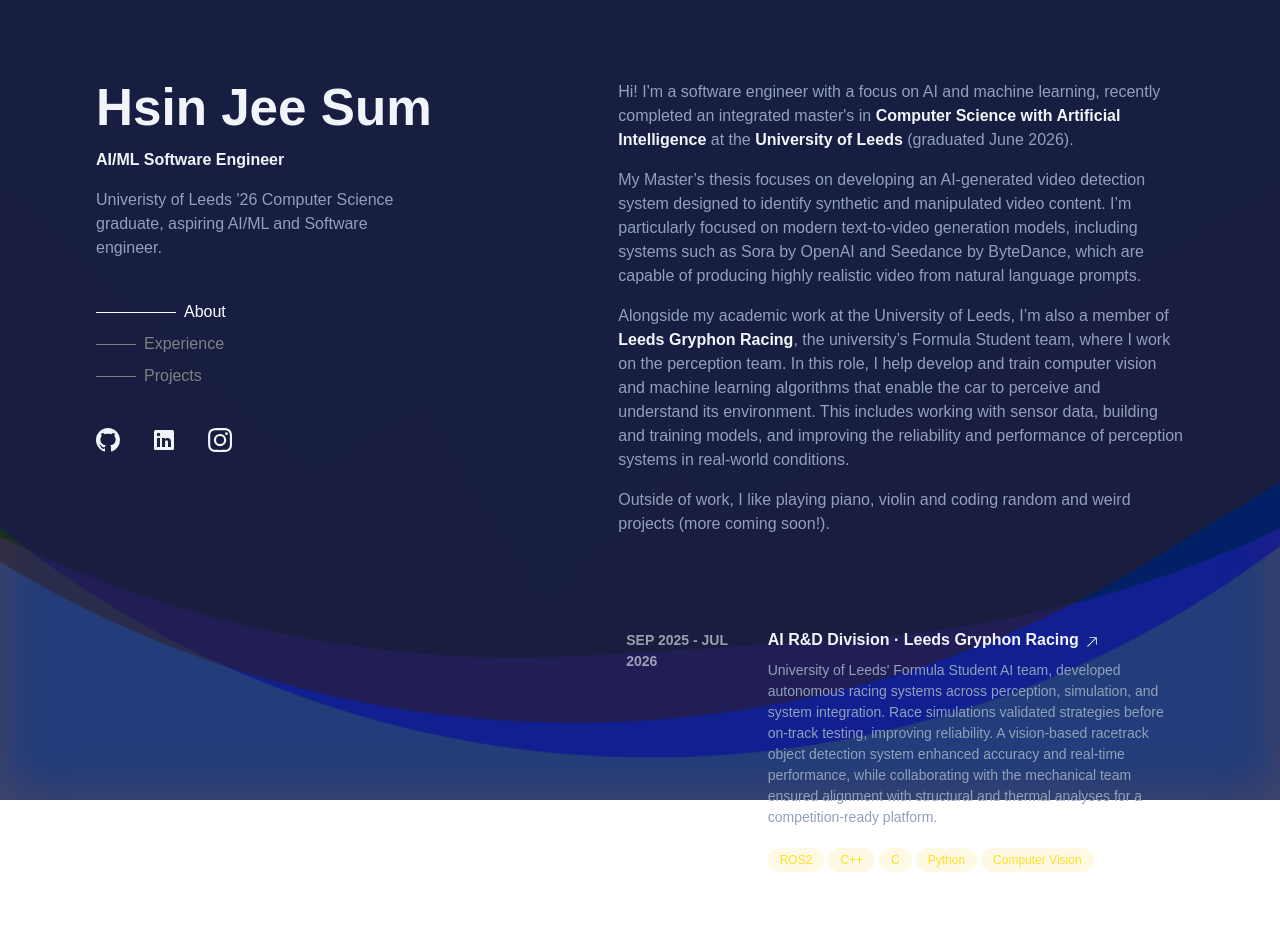
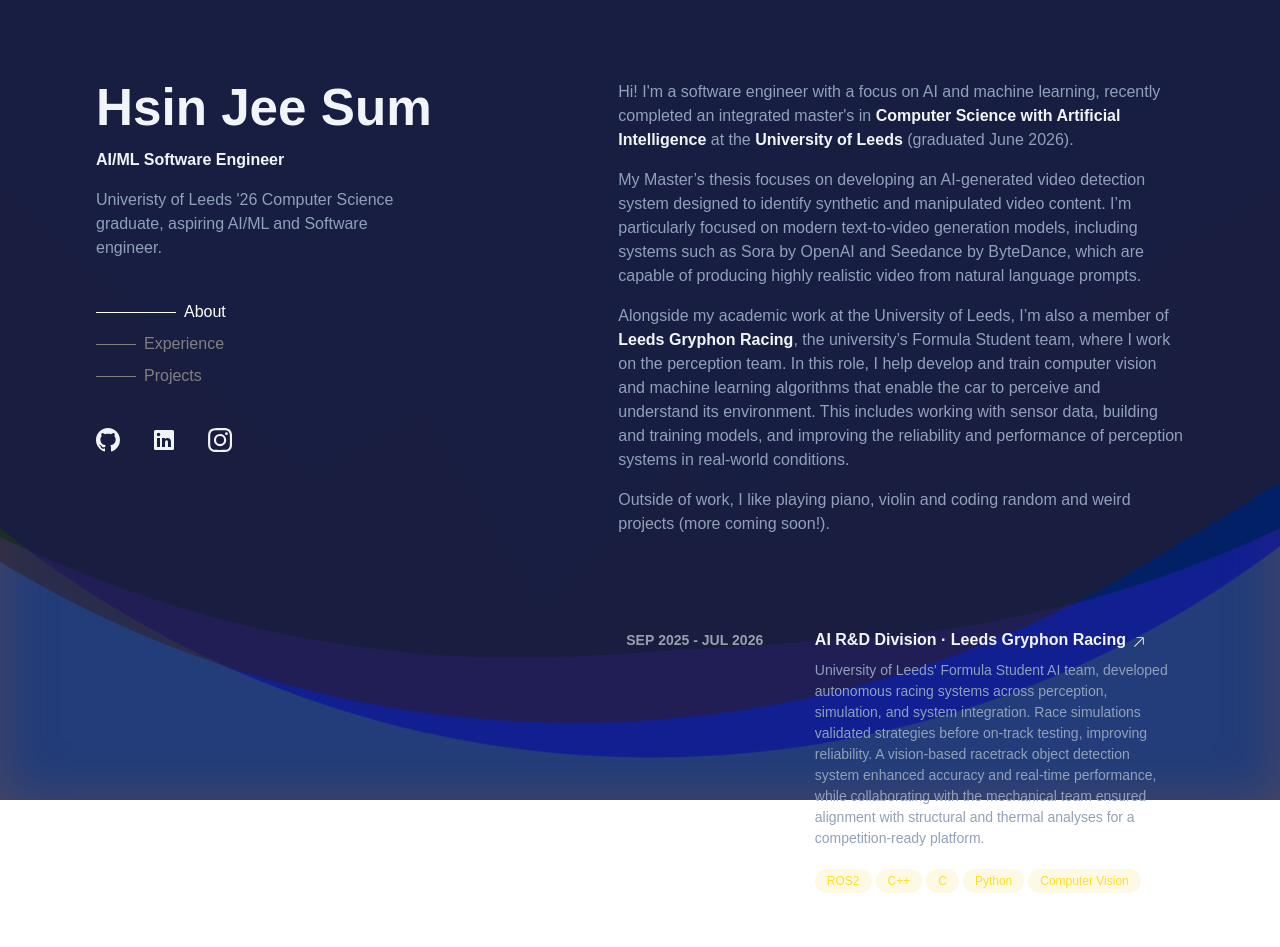
Before and after one commit to hjeesum/HsinJeePortfolio, a React (Vite) app: page / in a window 1280 px wide. Shown: the top 947 px of the page. Built offline with nearby package versions, Linux system fonts and the light colour scheme.

Commit message:
Update ExperienceItem.jsx

```diff
--- a/src/components/ExperienceItem.jsx
+++ b/src/components/ExperienceItem.jsx
@@ -10,27 +10,25 @@
 }) {
   // New style: { first: "SEP", firstYear: "2025", end: "JUL", endYear: "2026" }
   // Old style still works: { first: "JUL", end: "SEP", year: "2024" }
+  const NBSP = "\u00A0";
   const dateText =
     date.firstYear || date.endYear
-      ? `${date.first} ${date.firstYear ?? date.year ?? ""} - ${date.end} ${date.endYear ?? date.year ?? ""}`
-          .replace(/\s+/g, " ")
-          .trim()
-      : `${date.first} - ${date.end} ${date.year ?? ""}`.trim();
-
+      ? `${date.first}${NBSP}${date.firstYear ?? date.year ?? ""} - ${date.end}${NBSP}${date.endYear ?? date.year ?? ""}`.trim()
+      : `${date.first} - ${date.end}${NBSP}${date.year ?? ""}`.trim();
   return (
     <a
       href={link}
       className="relative -mx-4 md:-mx-5 rounded-xl hover:shadow-lg duration-200 hover:opacity-100 hover:shadow-[0_12px_30px_rgba(0,0,0,0.35)] hover:bg-black/20 group-hover:opacity-60 transition-colors cursor-pointer group/experience"
     >
       <div className="max-w-4xl mx-auto grid grid-cols-1 md:grid-cols-12 gap-2 md:gap-4 p-2.5 md:p-7">
-        <header
-          className="text-[14px] md:col-span-3 sm:col-span-3 mt-0.5 font-semibold opacity-60"
+         <header
+          className="text-[14px] md:col-span-4 sm:col-span-3 mt-0.5 font-semibold opacity-60 md:whitespace-nowrap"
           aria-label={dateText}
         >
           {dateText}
         </header>
 
-        <div className="col-span-9">
+        <div className="md:col-span-8 col-span-9">
           <RedirectBtn>
             {position} · {company}
           </RedirectBtn>
```
